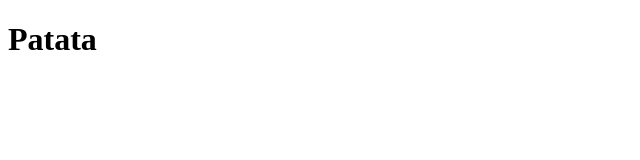
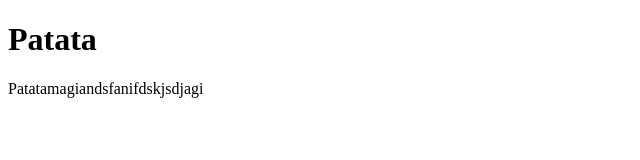
Before and after one commit to nietribeg/EjercicioClase, a plain HTML site: page index.html in a window 1280 px wide. Shown: the whole page, without its empty margins (0-640 px from the left). Drawn offline with Linux system fonts and the light colour scheme.

Commit message:
patatamgiacanidsnoinfi

```diff
--- a/index.html
+++ b/index.html
@@ -7,5 +7,6 @@
 </head>
 <body>
     <h1>Patata</h1>
+    <p>Patatamagiandsfanifdskjsdjagi</p>
 </body>
 </html>
```
